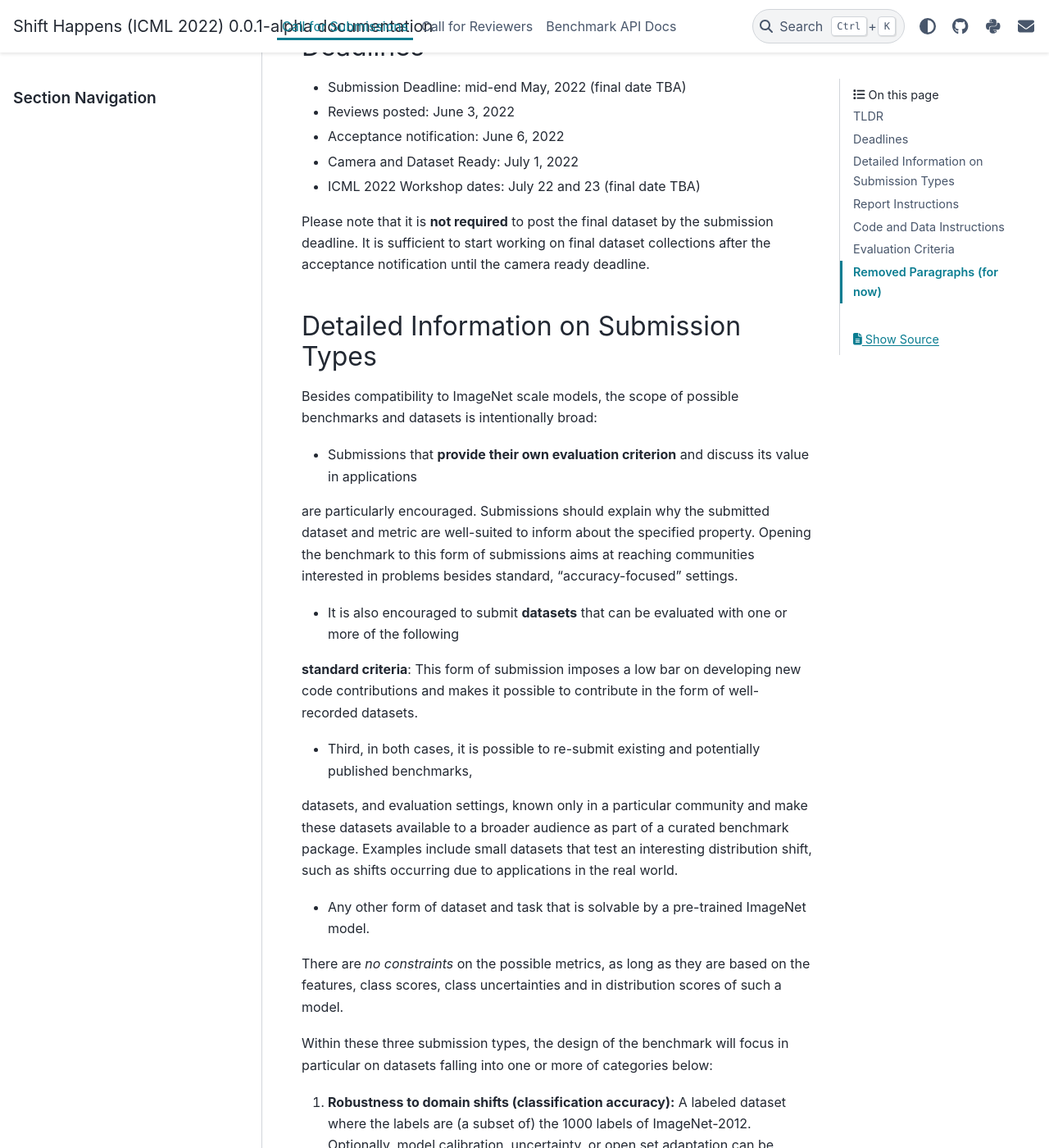
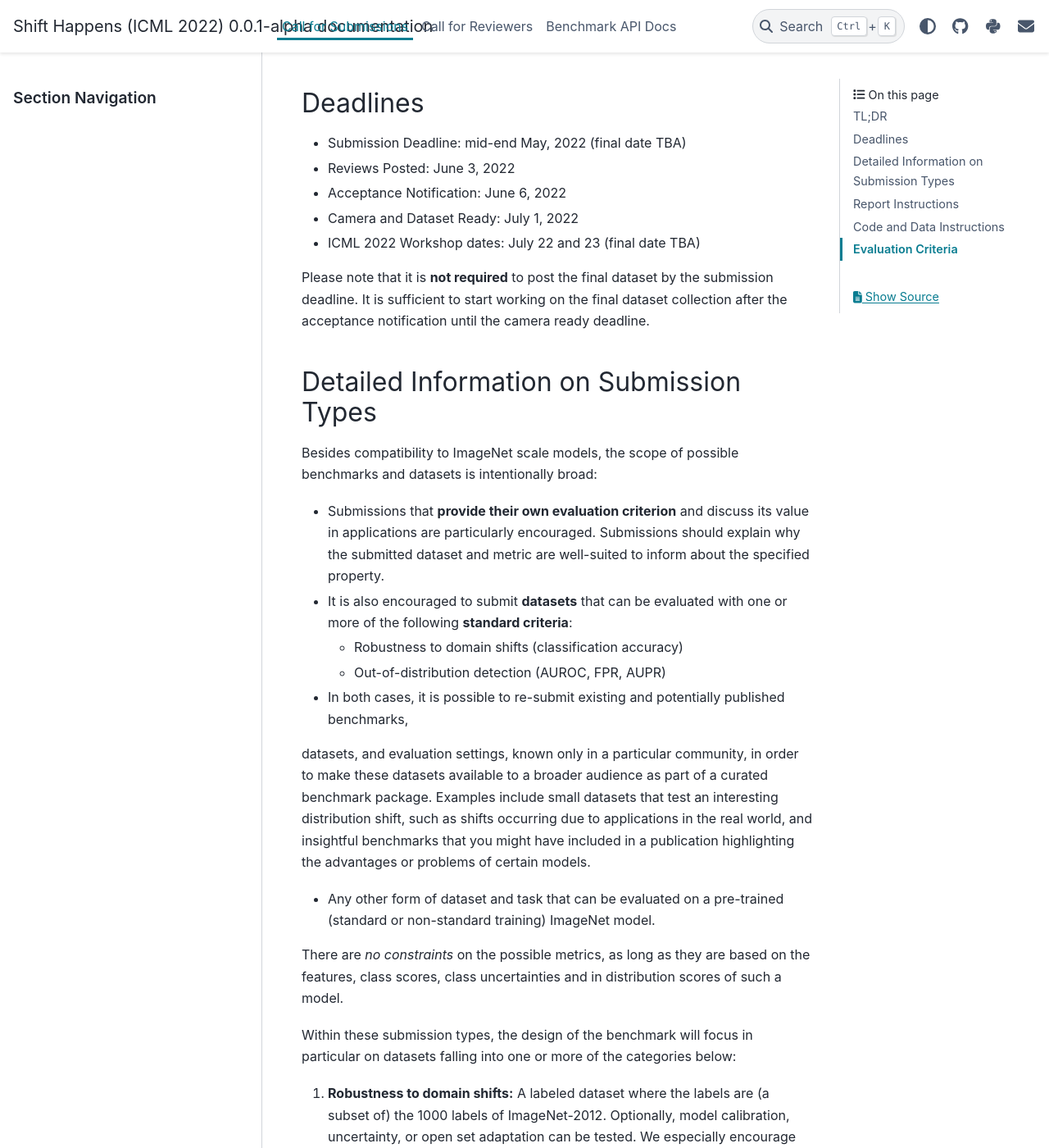
Before and after one commit to shift-happens-benchmark/icml-2022, a Sphinx documentation site: the page built from docs/source/call_for_papers.rst, in a window 1280 px wide and 1400 px high, scrolled down 1008 px. Shown: the whole window at 82% size. Built offline with Sphinx 7.4.7 and the PyData theme 0.15.4, drawn with Linux system fonts in a browser that asks for light colours; some of the changed text lies outside the part shown.

Commit message:
first rewrite of submission types

```diff
--- a/docs/source/call_for_papers.rst
+++ b/docs/source/call_for_papers.rst
@@ -6,7 +6,7 @@
     This page is still under construction and might contain inaccurate information.
     Please wait with the preparation of your submission until this note disappears.
 
-TLDR
+TL;DR
 ^^^^
 
 Submissions consist of
@@ -22,24 +22,26 @@
 
 **Examples** of possible contributions:
 
-- New collections of images "compatible" for existing tasks like classification or OOD detection (e.g. like ImageNet-A).
+- Collections of images to be evaluated w.r.t. one or more existing tasks like classification or OOD detection (e.g. like ImageNet-A).
   Submissions of this type can consist of images only.
 - Re-definitions of tasks/new metrics on existing datasets
   (e.g. new calibration metrics, fairness metrics, ...).
-- Completely new tasks and datasets, that highlight differences between ImageNet models (see below for details).
+- Completely new tasks and datasets that highlight differences between ImageNet models (see below for details).
 
+Submissions creating links to communities interested in problems besides standard, “accuracy-focused” settings
+are very welcome.
 
 Deadlines
 ^^^^^^^^^^^^^^^^
 
 - Submission Deadline: mid-end May, 2022 (final date TBA)
-- Reviews posted: June 3, 2022
-- Acceptance notification: June 6, 2022
+- Reviews Posted: June 3, 2022
+- Acceptance Notification: June 6, 2022
 - Camera and Dataset Ready: July 1, 2022
 - ICML 2022 Workshop dates: July 22 and 23 (final date TBA)
 
 Please note that it is **not required** to post the final dataset by the submission deadline.
-It is sufficient to start working on final dataset collections after the acceptance notification until the
+It is sufficient to start working on the final dataset collection after the acceptance notification until the
 camera ready deadline.
 
 
@@ -49,29 +51,29 @@
 Besides compatibility to ImageNet scale models, the scope of possible
 benchmarks and datasets is intentionally broad:
 
-- Submissions that **provide their own evaluation criterion** and discuss its value in applications
-are particularly encouraged. Submissions should explain why the submitted dataset and metric are well-suited
-to inform about the specified property. Opening the benchmark to this form of submissions aims at reaching
-communities interested in problems besides standard, “accuracy-focused” settings.
+- Submissions that **provide their own evaluation criterion** and discuss its value in applications are particularly encouraged. Submissions should explain why the submitted dataset and metric are well-suited to inform about the specified property.
 
-- It is also encouraged to submit **datasets** that can be evaluated with one or more of the following
-**standard criteria**: This form of submission imposes a low bar on developing new code contributions
-and makes it possible to contribute in the form of well-recorded datasets.
+- It is also encouraged to submit **datasets** that can be evaluated with one or more of the following **standard criteria**:
 
-- Third, in both cases, it is possible to re-submit existing and potentially published benchmarks,
-datasets, and evaluation settings, known only in a particular community and make these datasets available
+  - Robustness to domain shifts (classification accuracy)
+  - Out-of-distribution detection (AUROC, FPR, AUPR)
+
+- In both cases, it is possible to re-submit existing and potentially published benchmarks,
+datasets, and evaluation settings, known only in a particular community, in order to make these datasets available
 to a broader audience as part of a curated benchmark package. Examples include small datasets that test an
-interesting distribution shift, such as shifts occurring due to applications in the real world.
+interesting distribution shift, such as shifts occurring due to applications in the real world, and
+insightful benchmarks that you might have included in a publication highlighting the advantages or problems
+of certain models.
 
-- Any other form of dataset and task that is solvable by a pre-trained ImageNet model.
+- Any other form of dataset and task that can be evaluated on a pre-trained (standard or non-standard training) ImageNet model.
 There are *no constraints* on the possible metrics, as long as they are based on the features, class scores,
 class uncertainties and in distribution scores of such a model.
 
-Within these three submission types, the design of the benchmark will
-focus in particular on datasets falling into one or more of categories
+Within these submission types, the design of the benchmark will
+focus in particular on datasets falling into one or more of the categories
 below:
 
-1. **Robustness to domain shifts (classification accuracy):** A labeled
+1. **Robustness to domain shifts:** A labeled
    dataset where the labels are (a subset of) the 1000 labels of
    ImageNet-2012. Optionally, model calibration, uncertainty, or open
    set adaptation can be tested. We especially encourage submissions
@@ -116,7 +118,7 @@
 If it includes an Appendix, it should be reserved for including additional
 sample images and technical details.
 
-The report should be formatted according to the `ICML style instructions
+For the submission, the report should be formatted according to the `ICML style instructions
 <https://icml.cc/Conferences/2022/StyleAuthorInstructions>`__, by using the
 provided `LaTeX files <https://media.icml.cc/Conferences/ICML2022/Styles/icml2022.zip>`__.
 
@@ -128,8 +130,8 @@
 <https://shift-happens-benchmark.github.io/icml-2022/>`__) for
 running the evaluation process.
 
-Used data/images need to be usable for research purposes. Their license should
-be stated in the report and README.
+The data/images need to be usable for research purposes. Their license should
+be stated in the report.
 
 
 The implementation leverages our example API implementation:
@@ -147,8 +149,6 @@
                 accuracy = 0.42,
                 calibration = 0.44
             )
-
-TODO: Code license
 
 
 Evaluation Criteria
@@ -183,45 +183,3 @@
    their technical report.**
    It should include all applicable reference models as well as relevant
    baselines and potentially proposed improvements.
-
-
-
-Removed Paragraphs (for now)
-^^^^^^^^^^^^^^^^
-
-
-We should note that we will make submission of code for review as easy
-and convenient as possible for the authors: For example, the reference
-package will make it possible to submit benchmark datasets with standard
-metrics (e.g., accuracy on a new dataset), with a minimal code
-submission, using helper functions already provided in the package.
-
-
-Besides the robustness and out-of-distribution detection communities
-directly addressed by the default benchmark items mentioned above, this
-workshop pre-eminently is meant to bring together different communities
-that can contribute assets in the form of datasets and interesting
-evaluation tasks. For example, researchers who work primarily on
-modeling 3D objects might provide an interesting puzzle piece to be
-integrated in a comprehensive evaluation suite.
-
-During the workshop, we will encourage discussion on (1) model
-properties that are often overlooked when evaluating machine learning
-models and should be included in a comprehensive benchmark, on (2)
-important practical properties of evaluation datasets and criteria, and
-on (3) currently unavailable evaluations that would be desirable to be
-developed in the future. Furthermore, we will host an online forum in
-the period between the camera-ready deadline and the workshop to
-facilitate constructive discussions about the accepted datasets.
-
-We ensure standardization of submitted datasets and evaluations
-algorithms by providing a reference implementation with pre-defined
-interfaces. These interfaces allow writing datasets and benchmarks that
-are guaranteed to be compatible with a broad class of models. A critical
-decision is to limit submissions to models compatible with ImageNet
-pre-training: Given a batch of images, models will provide (at least)
-class predictions and optionally features, class confidences, and an OOD
-score. Given this information, each benchmark needs to define the
-necessary mechanisms for evaluating and returning scores. Our reference
-implementation (which will be extended in the coming weeks) is available
-at https://github.com/shift-happens-benchmark/iclr-2022.
```
Also changed, not shown: docs/source/community_benchmark.rst (added, +83 -0 lines).
